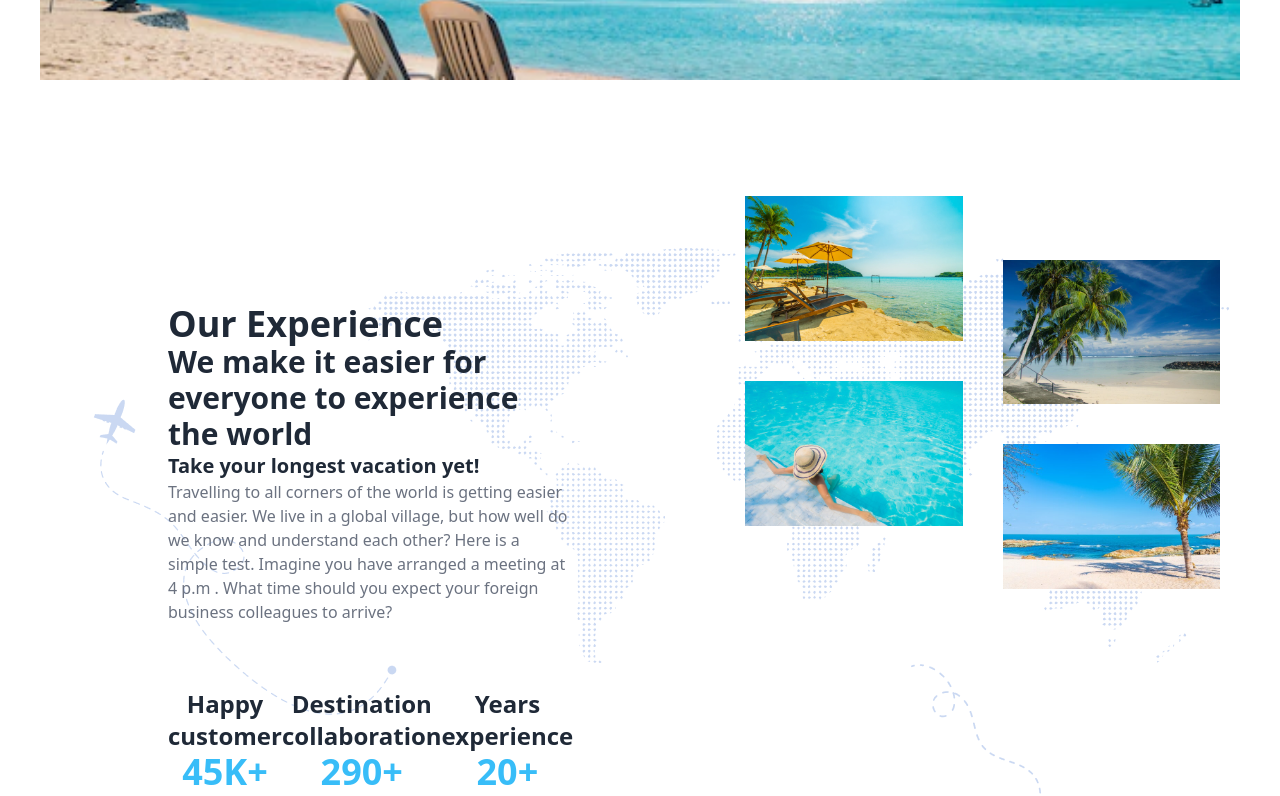
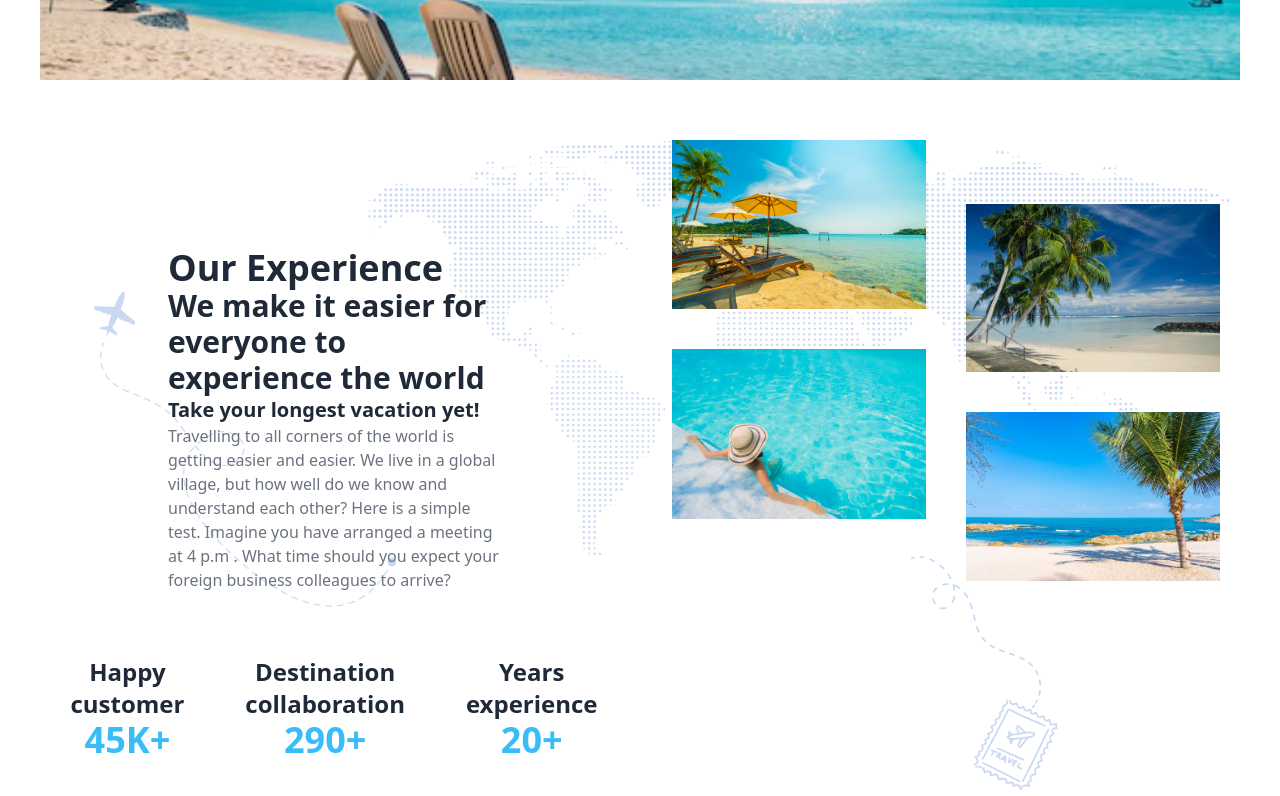
Before and after one commit to MD-Mehedi-Hasan18111/tour-management-client, a Next.js app: page /about in a window 1280 px wide. Shown: the part 340-1136 px from the top of the page. Built offline with nearby package versions, Linux system fonts and the light colour scheme.

Commit message:
about page modified

```diff
--- a/src/global/components/UI/About/AboutExperience.jsx
+++ b/src/global/components/UI/About/AboutExperience.jsx
@@ -3,13 +3,14 @@ import img from "../../../../../public/images/bg.png";
 const AboutExperience = () => {
   return (
     <div
-      class="w-full bg-no-repeat bg-center bg-screen md:my-24 my-4"
+      class="w-full bg-no-repeat bg-center bg-screen md:my-10 my-4"
       style={{
         backgroundImage: `url(${img.src})`,
       }}
     >
       <div class="md:flex md:flex-row flex-col md:gap-y-16 gap-y-0 md:gap-6">
-        <div class="md:basis-1/2 w-full my-auto md:p-32 p-4 md:text-start text-center ">
+        <div class="md:basis-1/2 w-full my-auto md:text-start text-center">
+          <div className=" md:px-32 md:pt-32 md:pb-16 px-4 pt-4 pb-4">
             <h2 className="text-4xl font-semibold">Our Experience</h2>
             <h2 className="md:text-3xl text-2xl font-bold">
               We make it easier for everyone to experience the world
@@ -18,13 +19,14 @@ const AboutExperience = () => {
               Take your longest vacation yet!
             </h5>
             <p className="text-gray-500">
-            Travelling to all corners of the world is getting easier and easier.
-            We live in a global village, but how well do we know and understand
-            each other? Here is a simple test. Imagine you have arranged a
-            meeting at 4 p.m . What time should you expect your foreign business
-            colleagues to arrive?
+              Travelling to all corners of the world is getting easier and
+              easier. We live in a global village, but how well do we know and
+              understand each other? Here is a simple test. Imagine you have
+              arranged a meeting at 4 p.m . What time should you expect your
+              foreign business colleagues to arrive?
             </p>
-          <div className="flex md:flex-row flex-col justify-between my-16">
+          </div>
+          <div className="flex md:flex-row flex-col justify-around mb-16">
             <div className="text-center">
               <p className="font-bold md:text-2xl text-4xl">
                 Happy <br /> customer
```
Lines whose indentation alone changed are shown as unchanged.
